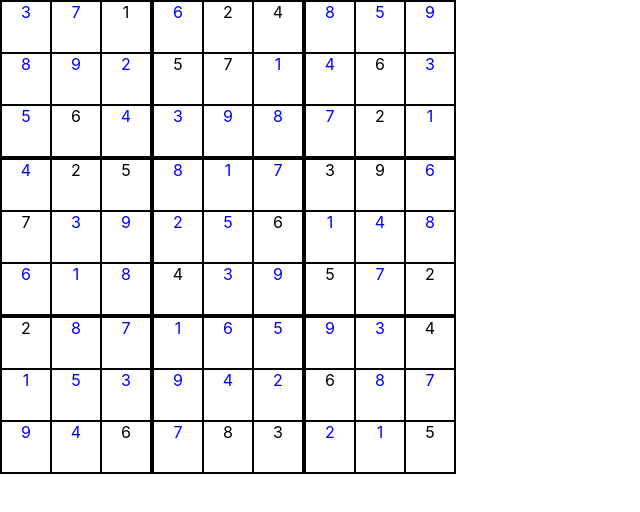
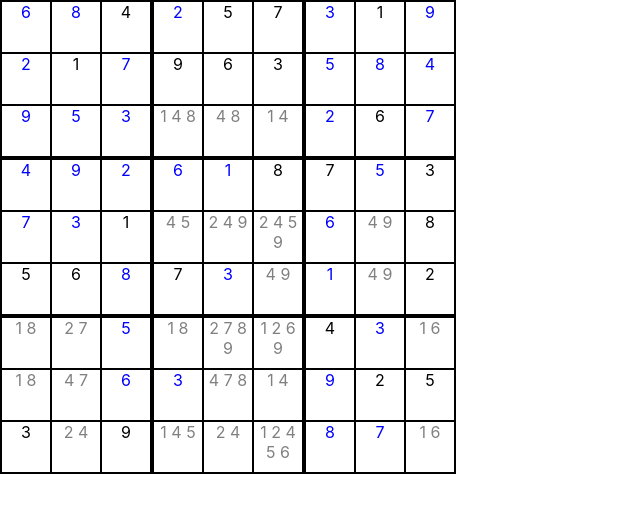
Before and after one commit to potsbo/sudoku-solver, a React (Create React App) app: page / in a window 1280 px wide. Shown: the top 512 px of the page, without its empty margins (0-640 px from the left). Built offline with nearby package versions, Linux system fonts and the light colour scheme.

Commit message:
More difficult problem

```diff
--- a/src/App.tsx
+++ b/src/App.tsx
@@ -329,17 +329,17 @@ const getEmptyBoard = (): CellData[][] => {
 
 function App() {
   const init = [
-    [0, 0, 1, 0, 2, 4, 0, 0, 0],
-    [0, 0, 0, 5, 7, 0, 0, 6, 0],
-    [0, 6, 0, 0, 0, 0, 0, 2, 0],
+    [0, 0, 4, 0, 5, 7, 0, 1, 0],
+    [0, 1, 0, 9, 6, 3, 0, 0, 0],
+    [0, 0, 0, 0, 0, 0, 0, 6, 0],
 
-    [0, 2, 5, 0, 0, 0, 3, 9, 0],
-    [7, 0, 0, 0, 0, 6, 0, 0, 0],
-    [0, 0, 0, 4, 0, 0, 5, 0, 2],
+    [0, 0, 0, 0, 0, 8, 7, 0, 3],
+    [0, 0, 1, 0, 0, 0, 0, 0, 8],
+    [5, 6, 0, 7, 0, 0, 0, 0, 2],
 
-    [2, 0, 0, 0, 0, 0, 0, 0, 4],
-    [0, 0, 0, 0, 0, 0, 6, 0, 0],
-    [0, 0, 6, 0, 8, 3, 0, 0, 5],
+    [0, 0, 0, 0, 0, 0, 4, 0, 0],
+    [0, 0, 0, 0, 0, 0, 0, 2, 5],
+    [3, 0, 9, 0, 0, 0, 0, 0, 0],
   ]
   const board = new Board(init);
 
```
